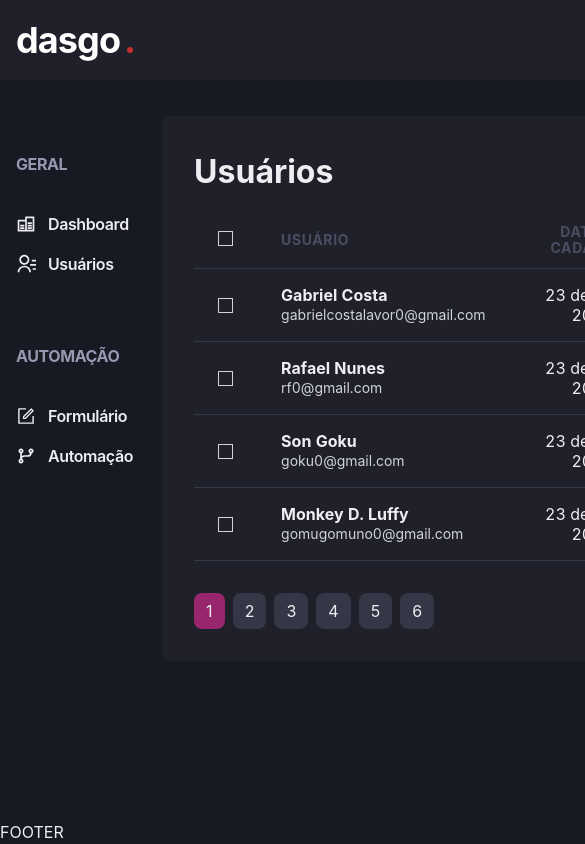
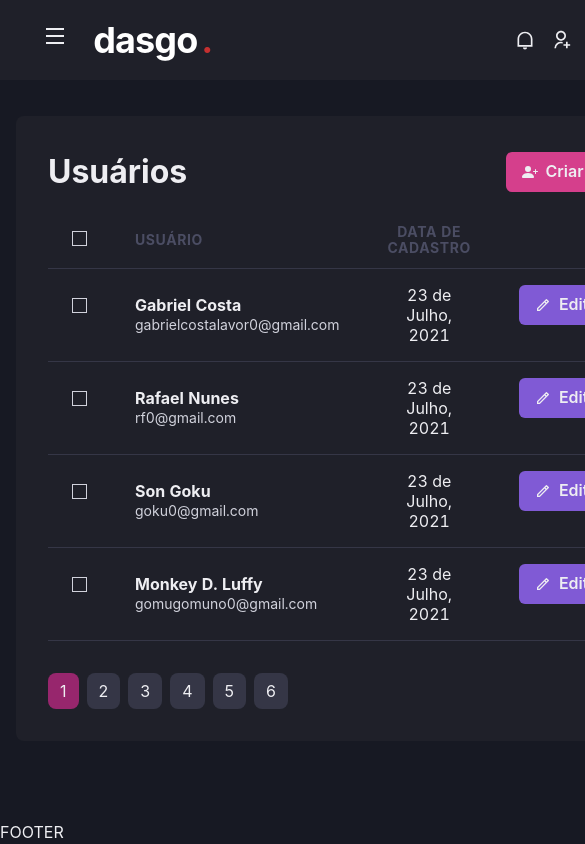
Before and after one commit to GabrielCostaLavor/dashgo, a Next.js app: page /users in a window 390 px wide. Shown: the top 844 px of the page, 585 px wide, since content can reach past the window. Built offline with nearby package versions, Linux system fonts and the light colour scheme.

Commit message:
Menu Mobile

```diff
--- /dev/null
+++ b/src/components/Aside/AsideNav.tsx
@@ -0,0 +1,23 @@
+import { AiOutlineForm } from "react-icons/ai";
+import { RiContactsLine, RiDatabaseLine, RiGitBranchLine } from "react-icons/ri";
+import { AsideLink } from "./AsideLink";
+import { AsideSection } from "./AsideSection";
+
+export function AsideNav() {
+    return (
+        <>
+        <AsideSection title="GERAL">
+            <AsideLink linkUrl="/dashboard" icon={RiDatabaseLine} LinkName="Dashboard">
+            </AsideLink>
+            <AsideLink linkUrl="/users" icon={RiContactsLine} LinkName="Usuários">
+            </AsideLink>
+        </AsideSection>
+        <AsideSection title="AUTOMAÇÃO">
+            <AsideLink linkUrl='/#' icon={AiOutlineForm} LinkName="Formulário">
+            </AsideLink>
+            <AsideLink linkUrl='/#' icon={RiGitBranchLine} LinkName="Automação">
+            </AsideLink>
+        </AsideSection>
+        </>
+    )
+}
--- a/src/components/Aside/index.tsx
+++ b/src/components/Aside/index.tsx
@@ -1,24 +1,32 @@
-import { Box, Flex, Icon, Link, Stack, Text } from "@chakra-ui/react";
-import {RiContactsLine, RiDatabaseLine,RiGitBranchLine} from 'react-icons/ri'
-import {AiOutlineForm} from 'react-icons/ai'
-import { AsideSection } from "./AsideSection";
-import { AsideLink } from "./AsideLink";
+import { Box, Drawer, DrawerBody, DrawerCloseButton, DrawerContent, DrawerHeader, DrawerOverlay, useBreakpointValue} from "@chakra-ui/react";
+import { useSidebarDrawer } from "../context/SidebarDrawerContext";
+import { AsideNav } from "./AsideNav";
 
 export function Aside(){
+    const { isOpen, onClose } = useSidebarDrawer()
+    const AsideWideMobile = useBreakpointValue({
+        base: true,
+        lg: false
+    })
+
+    if(AsideWideMobile){
+        return(
+            //Vai abrir um modal com meu menu mobile
+            <Drawer isOpen={isOpen} placement="left" onClose={onClose} >
+                <DrawerOverlay />
+                <DrawerContent bg="gray.800">
+                    <DrawerCloseButton/>
+                    <DrawerHeader>Menu</DrawerHeader>
+                    <DrawerBody>
+                        <AsideNav/>
+                    </DrawerBody>
+                </DrawerContent>
+            </Drawer>
+        )
+    }
     return(
         <Box as="aside" w='180px' height='100%'>
-            <AsideSection title="GERAL">
-                <AsideLink linkUrl="/dashboard" icon={RiDatabaseLine} LinkName="Dashboard">
-                </AsideLink>
-                <AsideLink linkUrl="/users" icon={RiContactsLine} LinkName="Usuários">
-                </AsideLink>
-            </AsideSection>
-            <AsideSection title="AUTOMAÇÃO">
-                <AsideLink linkUrl='/#' icon={AiOutlineForm} LinkName="Formulário">
-                </AsideLink>
-                <AsideLink linkUrl='/#' icon={RiGitBranchLine} LinkName="Automação">
-                </AsideLink>
-            </AsideSection>
+            <AsideNav/>
         </Box>
     )
 }
--- /dev/null
+++ b/src/components/Header/MenuHeader.tsx
@@ -0,0 +1,5 @@
+export function MenuHeader (){
+    return(
+        <h1></h1>
+    )
+}
--- a/src/components/Header/index.tsx
+++ b/src/components/Header/index.tsx
@@ -1,9 +1,13 @@
-import { Container, Flex, useBreakpointValue } from "@chakra-ui/react";
+import { Container, Flex, Icon, IconButton, useBreakpointValue } from "@chakra-ui/react";
 import { Logo } from "./logo";
 import { Search } from "./search";
 import { User } from "./User";
+import {RiMenuLine} from 'react-icons/ri'
+import { useSidebarDrawer } from "../context/SidebarDrawerContext";
 
 export function Header(){
+
+    const { onOpen } = useSidebarDrawer()
 
     const viewWideLg = useBreakpointValue({
         base: false,
@@ -19,7 +23,20 @@
         bg='gray.800'
         align='center'
         >
-            <Container display='flex' maxW='container.xl' alignItems='center'>
+            <Container display='flex' maxW='container.xl'
+            alignItems='center'>
+                { !viewWideLg && (
+                    <IconButton
+                        aria-label="Open Menu"
+                        icon={<Icon as={RiMenuLine}/>}
+                        fontSize='24'
+                        variant='unstyled'
+                        onClick={onOpen}
+                        flex={1}
+                    >
+
+                    </IconButton>
+                )}
                 <Logo/>
                 <Search showSearch={viewWideLg}/>
                 <div>{viewWideLg}</div>
--- /dev/null
+++ b/src/components/context/SidebarDrawerContext.tsx
@@ -0,0 +1,22 @@
+import { useDisclosure, UseDisclosureReturn } from "@chakra-ui/react";
+import { createContext, ReactNode, useContext } from "react";
+
+interface SidebarDrawerProviderProps{
+    children: ReactNode
+}
+
+type SidebarDrawerContextData = UseDisclosureReturn
+
+const SidebarDrawerContext = createContext({} as SidebarDrawerContextData);
+
+export function SidebarDrawerProvider({children} :  SidebarDrawerProviderProps){
+    const disclosure = useDisclosure()
+
+    return(
+        <SidebarDrawerContext.Provider value={disclosure}>
+            {children}
+        </SidebarDrawerContext.Provider>
+    )
+}
+
+export const useSidebarDrawer = () => useContext(SidebarDrawerContext)
--- a/src/pages/_app.tsx
+++ b/src/pages/_app.tsx
@@ -4,13 +4,16 @@
 import { Header } from '../components/Header'
 import { Footer } from '../components/Footer'
 import { Aside } from '../components/Aside'
+import { SidebarDrawerProvider } from '../components/context/SidebarDrawerContext'
 
 function MyApp({ Component, pageProps }: AppProps) {
   return (
     <>
       {/**ChakraProvider serve para habilitar o chakra, esse theme é pra por o a variavel com estilização pro thema, resetCSS é pra resetar o css */}
       <ChakraProvider theme={theme}>
-        <Component {...pageProps} />
+        <SidebarDrawerProvider>
+          <Component {...pageProps} />
+        </SidebarDrawerProvider>
       </ChakraProvider>
     </>
     )
```
